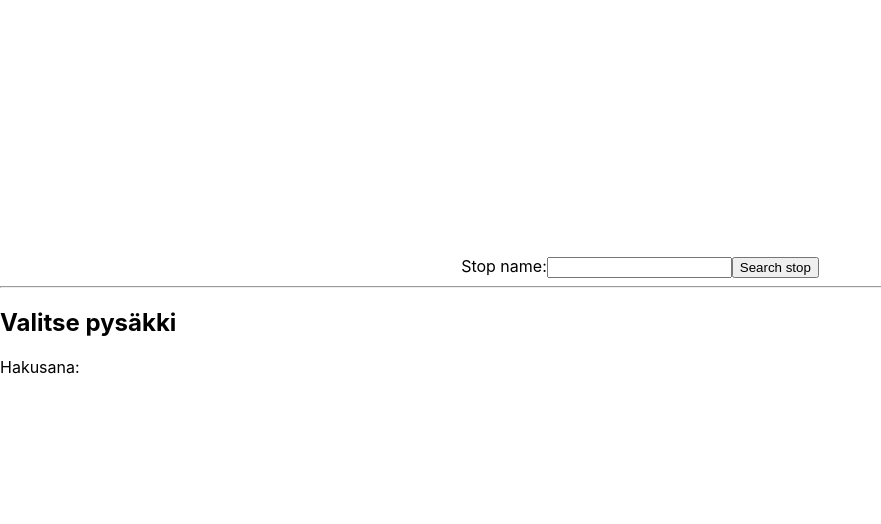
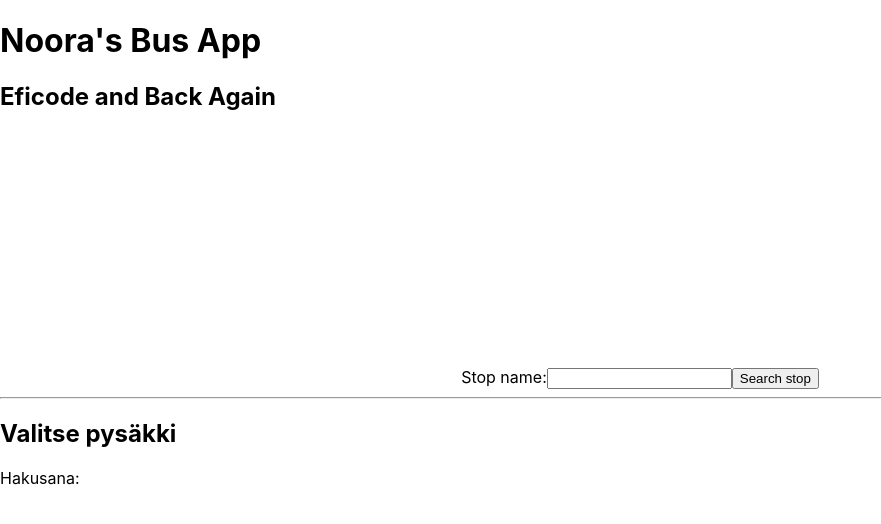
Before and after one commit to naukatti/shall-we-go, a React (Create React App) app: page / in a window 1280 px wide. Shown: the top 524 px of the page, without its empty margins (0-881 px from the left). Built offline with nearby package versions, Linux system fonts and the light colour scheme.

Commit message:
Refactor: rename stopForm to searchForm

```diff
--- a/src/App.js
+++ b/src/App.js
@@ -4,7 +4,7 @@ import "./index.css";
 
 import { ApolloProvider } from "react-apollo";
 import ApolloClient from "apollo-boost";
-import StopForm from "./StopForm"
+import SearchForm from "./SearchForm"
 
 const client = new ApolloClient({
   uri: "https://api.digitransit.fi/routing/v1/routers/hsl/index/graphql"
@@ -13,7 +13,9 @@ const client = new ApolloClient({
 function App() {
   return (
     <ApolloProvider client={client}>
-      <StopForm />
+      <h1>Noora's Bus App</h1>
+      <h2>Eficode and Back Again</h2>
+      <SearchForm />
     </ApolloProvider>
   );
 }
--- a/src/StopForm.js
+++ b/src/SearchForm.js
@@ -1,6 +1,6 @@
 import React, { Fragment } from "react";
 import BusStops from "./BusStops";
-class StopForm extends React.Component {
+class SearchForm extends React.Component {
     constructor(props) {
       super(props);
       this.state = {
@@ -40,4 +40,4 @@ class StopForm extends React.Component {
     }
   }
 
-export default StopForm;
+export default SearchForm;
```
